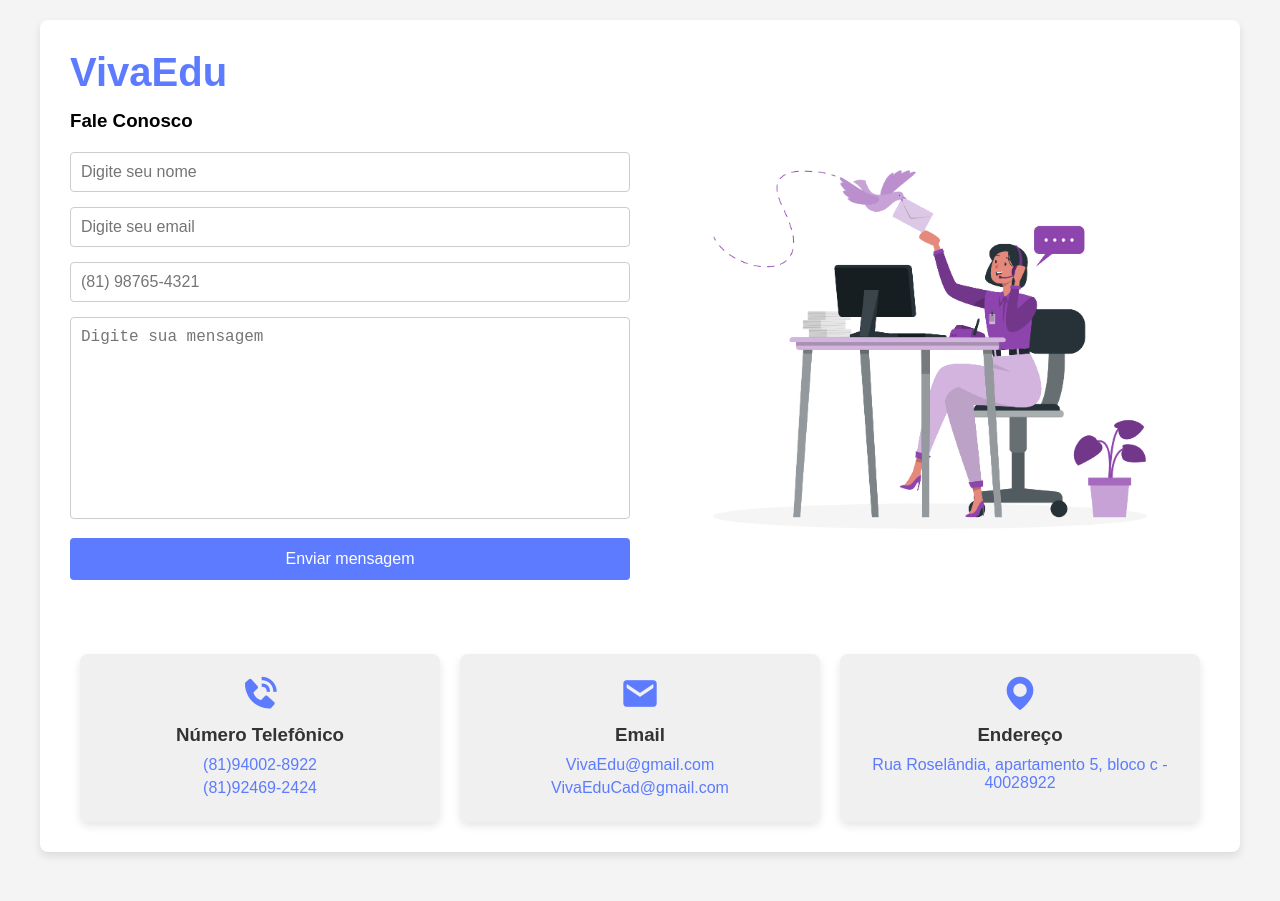
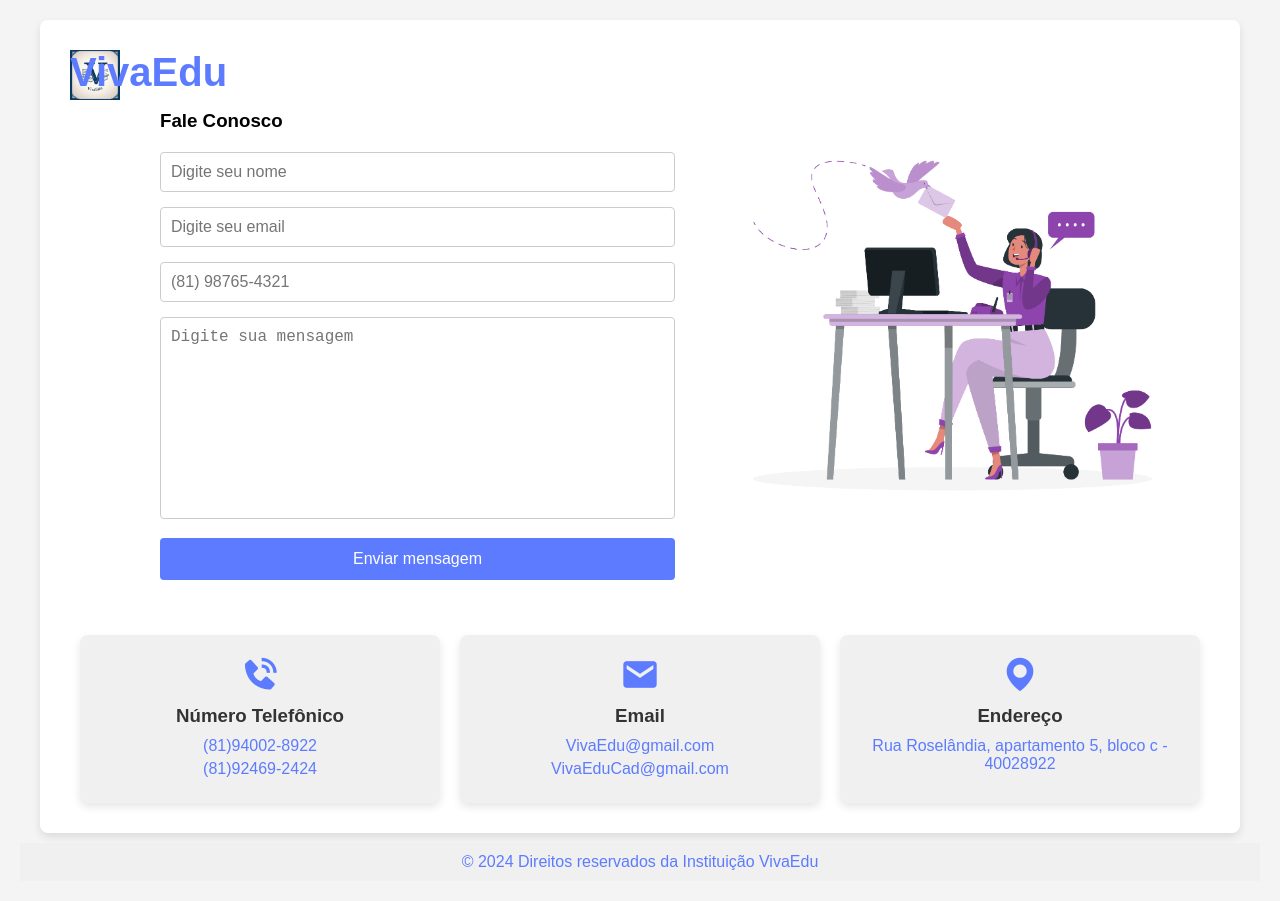
Before and after one commit to Joaquimd3v/Contato, a plain HTML site: page index.html in a window 1280 px wide. Before the commit the page ends 872 px from the top, so only its background shows below. Drawn offline with nearby package versions, Linux system fonts and the light colour scheme.

Commit message:
Alteração do arquivo html e css, adicionando o footer no projeto

```diff
--- a/index.html
+++ b/index.html
@@ -11,6 +11,7 @@
     <section class="contato">
         <!-- Contêiner para o formulário e a imagem -->
         <div class="contato-container">
+           <img src="viva-edu-logo.jpg" alt="">
             <h1>VivaEdu</h1>
             <!-- Formulário -->
             <form action="" method="post">
@@ -51,5 +52,8 @@
             </div>
         </div>
     </section>
+    <footer>
+        <p>&copy; 2024 Direitos reservados da Instituição VivaEdu</p>
+    </footer>
 </body>
 </html>
--- a/styles.css
+++ b/styles.css
@@ -34,6 +34,7 @@ body {
 form {
     flex: 1;  /* O formulário ocupará metade do espaço disponível */
     margin-top: 60px;
+    overflow: hidden;
 }
 
 form input,
@@ -145,4 +146,23 @@ form textarea:focus {
     margin: 0;  /* Remove qualquer margem padrão */
     font-size: 2.5rem;  /* Ajuste de tamanho de fonte, se necessário */
     color: #5c7bff;  /* Definir cor para combinar com o esquema */
+
 }
+
+    footer {
+    background-color: #f0f0f0;
+    text-align: center;
+    margin-top: 10px;
+    color: #5c7bff;
+    padding: 10px 0;
+    position: relative;
+    bottom: 0;
+    width: 100%;
+    }
+    .contato-container > img {
+        width: 50px;
+        height: 50px;
+        display: block;
+        margin-right: 20px; /* Adiciona uma margem para afastar a imagem do formulário */
+        align-items: center;
+    }
```
Also changed, not shown: viva-edu-logo.jpg (added).
